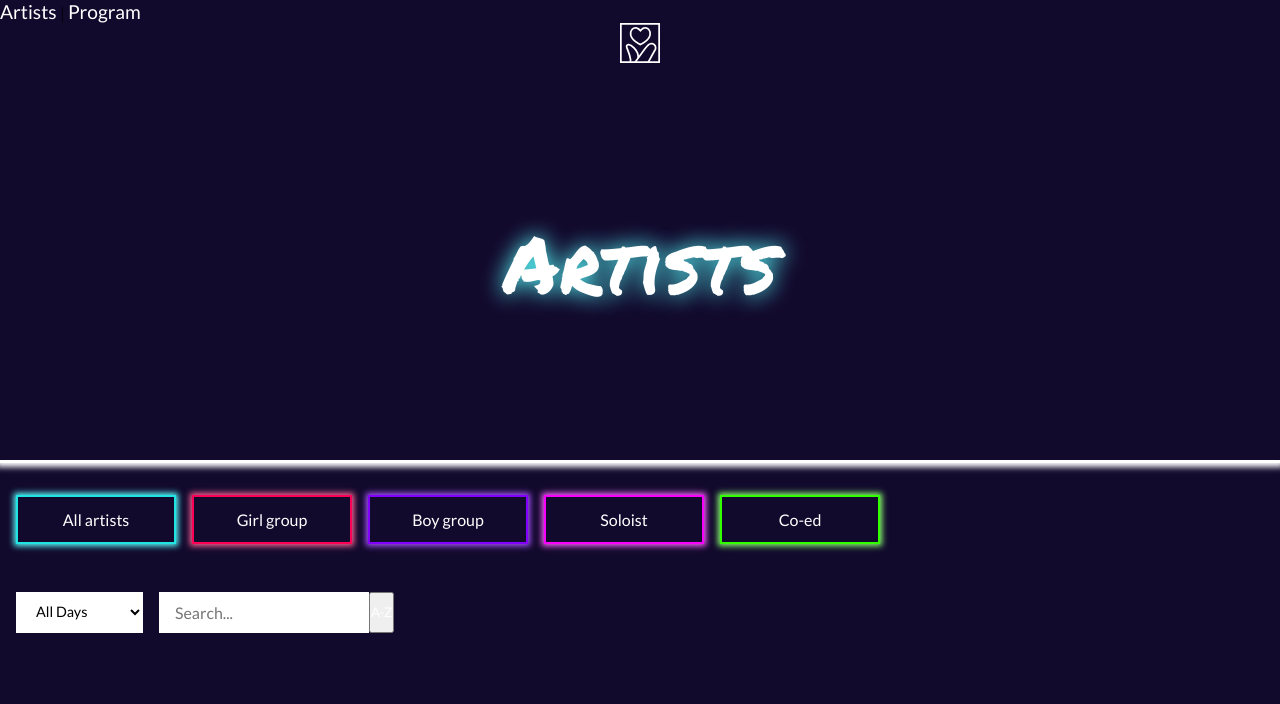
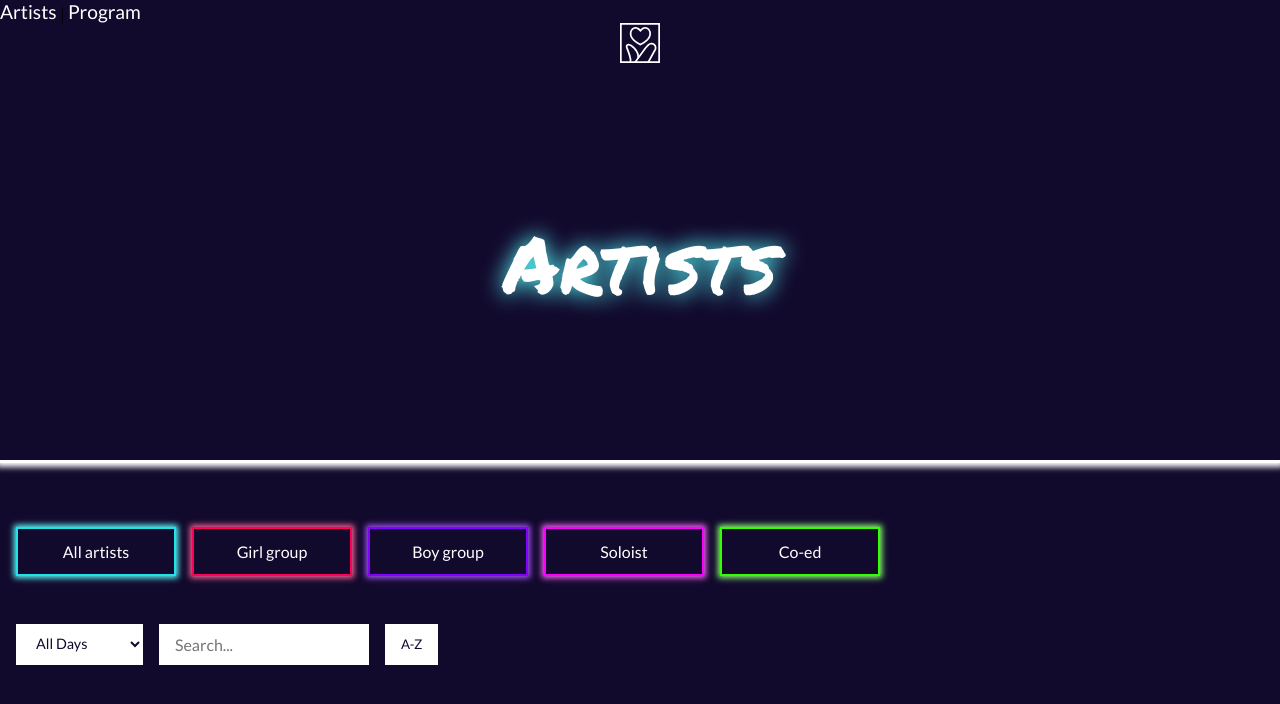
Before and after one commit to ceci919p/hwaitingfestival, a React (Create React App) app: page /artists in a window 1280 px wide. Shown: the top 704 px of the page. Built offline with nearby package versions, Linux system fonts and the light colour scheme; no server answers.

Commit message:
artist filter align

```diff
--- a/src/components/artistfilters/Sorting.js
+++ b/src/components/artistfilters/Sorting.js
@@ -4,7 +4,7 @@ export default function Sorting(props) {
   }
 
   return (
-    <button onClick={handleSort}>
+    <button id="sorting-button" onClick={handleSort}>
       {props.sortDir === "asc" ? "A-Z" : "Z-A"}
     </button>
   );
--- a/src/sass/abstracts/_mixins.scss
+++ b/src/sass/abstracts/_mixins.scss
@@ -24,6 +24,12 @@
   }
 }
 
+@mixin bp-1800 {
+  @media only screen and (min-width: 1800px) {
+    @content;
+  }
+}
+
 @mixin blue-button {
   border: 5px solid vars.$neonblue;
   box-shadow: 0px 0px 22px vars.$lightneonblue;
--- a/src/sass/layout/_artists.scss
+++ b/src/sass/layout/_artists.scss
@@ -21,7 +21,7 @@
 
 //FILTER OPTIONS
 #filter-section {
-  margin-block: 2rem 2rem;
+  margin-block: 4rem 2rem;
   margin-inline: 1rem;
 
   @include mixins.bp-medium {
@@ -30,6 +30,10 @@
 
   @include mixins.bp-huge {
     margin-inline: 8rem;
+  }
+
+  @include mixins.bp-1800 {
+    margin-inline: 18rem;
   }
 }
 
@@ -75,17 +79,18 @@
 //day filter and search
 #filter-day-search {
   display: flex;
+  gap: 1rem;
   margin-block: 1rem;
   flex-wrap: wrap;
 }
 
 #day-filter {
+  color: vars.$background-blue;
   padding-inline: 1rem;
   padding-block: 0.7rem;
   border: none;
   cursor: pointer;
   background-color: white;
-  margin-right: 1rem;
   font-family: vars.$paragraphfont;
   font-size: 0.9rem;
   outline: 0;
@@ -103,11 +108,25 @@
   font-size: 1rem;
   padding-inline: 1rem;
   outline: 0;
+  min-height: 2.5rem;
 
   &:focus {
     //border: 2px solid vars.$neonblue;
     box-shadow: 0px 0px 6px 4px vars.$neonblue;
     border: none;
+  }
+}
+
+#sorting-button {
+  background-color: vars.$white;
+  color: vars.$background-blue;
+  padding-inline: 1rem;
+  border: none;
+  cursor: pointer;
+  min-height: 2.5rem;
+
+  &:hover {
+    box-shadow: 0px 0px 6px 4px vars.$neonblue;
   }
 }
 
```
